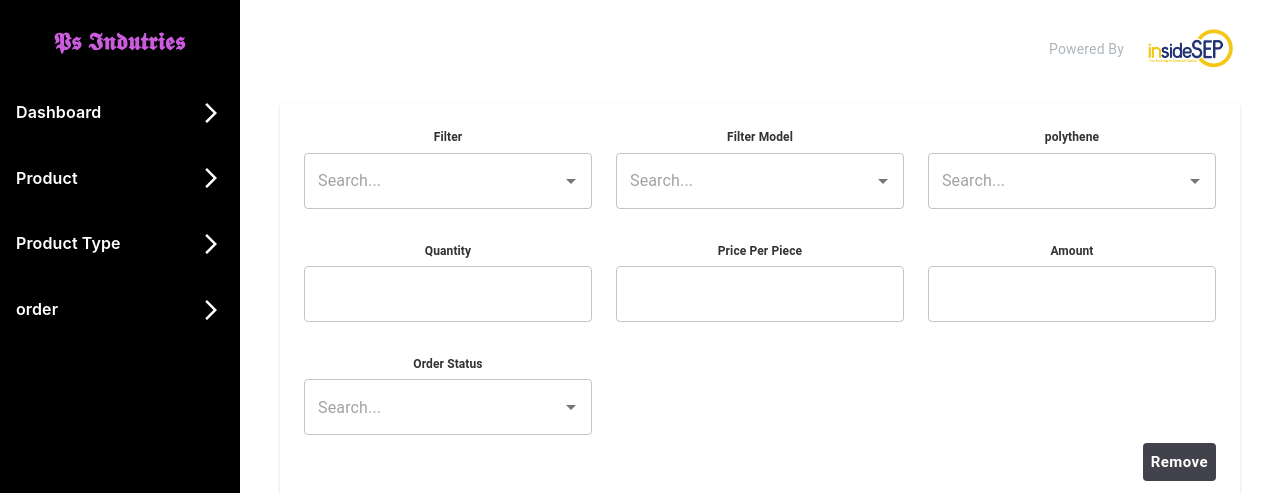
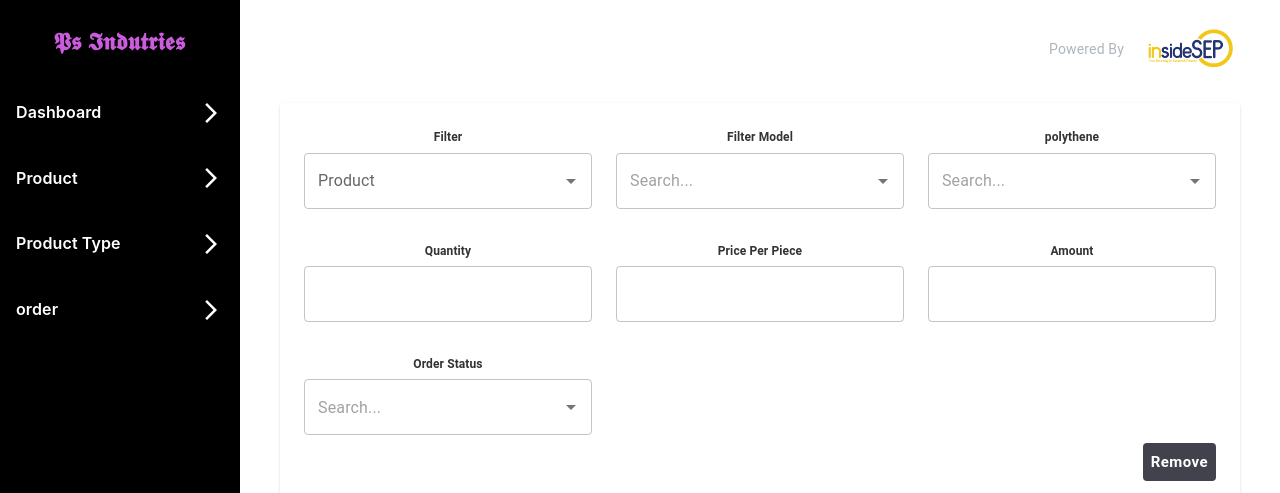
Before and after one commit to Yashi2703/factory-frontend, a React (Create React App) app: page /add-order in a window 1280 px wide. Shown: the top 493 px of the page. Built offline with nearby package versions, Linux system fonts and the light colour scheme; no server answers.

Commit message:
working on tester

```diff
--- a/src/App.js
+++ b/src/App.js
@@ -4,7 +4,8 @@ import { MainLayout } from './Components/Mainlayout';
 import { Product } from './Components/pages/Product/Product';
 import { ProductType } from './Components/pages/Product/ProductType';
 import { Order } from './Components/pages/Order/Order';
-import { Addorder } from './Components/pages/Order/AddOrder';
+import { AddOrder } from './Components/pages/Order/AddOrder';
+
 function App() {
   return (
     <div className="App">
@@ -19,7 +20,7 @@ function App() {
              <Route path="/order"
             element={<MainLayout><Order/></MainLayout>} />
             <Route path="/add-order"
-            element={<MainLayout><Addorder/></MainLayout>} />
+            element={<MainLayout><AddOrder/></MainLayout>} />
         </Routes>
       </BrowserRouter>
     </div>
--- a/src/Components/pages/Order/AddOrder.js
+++ b/src/Components/pages/Order/AddOrder.js
@@ -4,14 +4,29 @@ import {
   Button,
   Card,
   Grid2,
-  IconButton,
   TextField,
   Typography,
 } from "@mui/material";
-import React, { useState } from "react";
-import DeleteIcon from "@mui/icons-material/Delete";
-export const Addorder = () => {
+import React, { useEffect, useState } from "react";
+import { apiGetMethod } from "../../../api";
+import { apiRoute } from "../../../api/route";
+import { Form, Formik } from "formik";
+import * as Yup from "yup";
+const validationSchema = Yup.object().shape({
+  filterId: Yup.object()
+    .shape({
+      value: Yup.string().required("Filter is required"),
+      label: Yup.string(),
+    })
+    .nullable()
+    .required("Filter is required"),
+  quantity: Yup.string().required("Quantity is required"),
+  price: Yup.string().required("Price is required"),
+  amount: Yup.string().required("Amount is required"),
+});
+export const AddOrder = () => {
   const [cards, setCards] = useState([{ id: 1, values: {} }]);
+  const [filter, setFilter] = useState([]);
   const handleAddCard = () => {
     const newCard = { id: cards.length + 1, values: {} };
     setCards([...cards, newCard]);
@@ -21,10 +36,44 @@ export const Addorder = () => {
       setCards((prevCards) => prevCards.filter((card) => card.id !== cardId));
     }
   };
+  const apiGetProduct = async () => {
+    try {
+      let array = [];
+      await apiGetMethod(`${apiRoute.getProduct}`).then((res) => {
+        res?.data?.map((item) => {
+          let obj = {
+            value: item?._id,
+            label: item?.filter,
+          };
+          array.push(obj);
+        });
+        setFilter(array);
+      });
+    } catch (err) {
+      console.log(err);
+    }
+  };
+
+  useEffect(() => {
+    apiGetProduct();
+  }, []);
   return (
     <Box>
       {cards?.map((card) => (
         <Card sx={{ p: 3, m: 2 }} key={card.id}>
+          <Formik
+            initialValues={{
+              filterId: null,
+              quantity: "",
+              price: "",
+              amount: "",
+            }}
+            validationSchema={validationSchema}
+            enableReinitialize
+            onSubmit={(values) => console.log(values)}
+          >
+            {({ values, handleChange, setFieldValue }) => (
+              <Form>
                 <Grid2 container spacing={3}>
                   <Grid2 size={4}>
                     <Box sx={{ mb: 1 }}>
@@ -38,13 +87,19 @@ export const Addorder = () => {
                         Filter
                       </Typography>
                       <Autocomplete
+                        name="filterId"
+                        disablePortal
+                        options={filter}
+                        value={values.filterId || null} //
+                        getOptionLabel={(option) => option?.label}
+                        isOptionEqualToValue={(option, value) =>
+                          option.value === value?.value
+                        }
+                        onChange={(event, newValue) =>
+                          setFieldValue("filterId", newValue)
+                        }
                         renderInput={(params) => (
-                    <TextField
-                      {...params}
-                      placeholder="Search..."
-                      variant="outlined"
-                      sx={{ fontSize: "14px" }}
-                    />
+                          <TextField {...params} label="Product" />
                         )}
                       />
                     </Box>
@@ -161,6 +216,10 @@ export const Addorder = () => {
                     </Box>
                   </Grid2>
                 </Grid2>
+              </Form>
+            )}
+          </Formik>
+
           <Grid2
             item
             xs={12}
@@ -172,12 +231,6 @@ export const Addorder = () => {
             >
               Remove
             </Button>
-            {/* <IconButton
-                onClick={() => handleRemoveCard(card.id)}
-                color="error"
-              >
-                <DeleteIcon />
-              </IconButton> */}
           </Grid2>
         </Card>
       ))}
```
Lines whose indentation alone changed are shown as unchanged.
